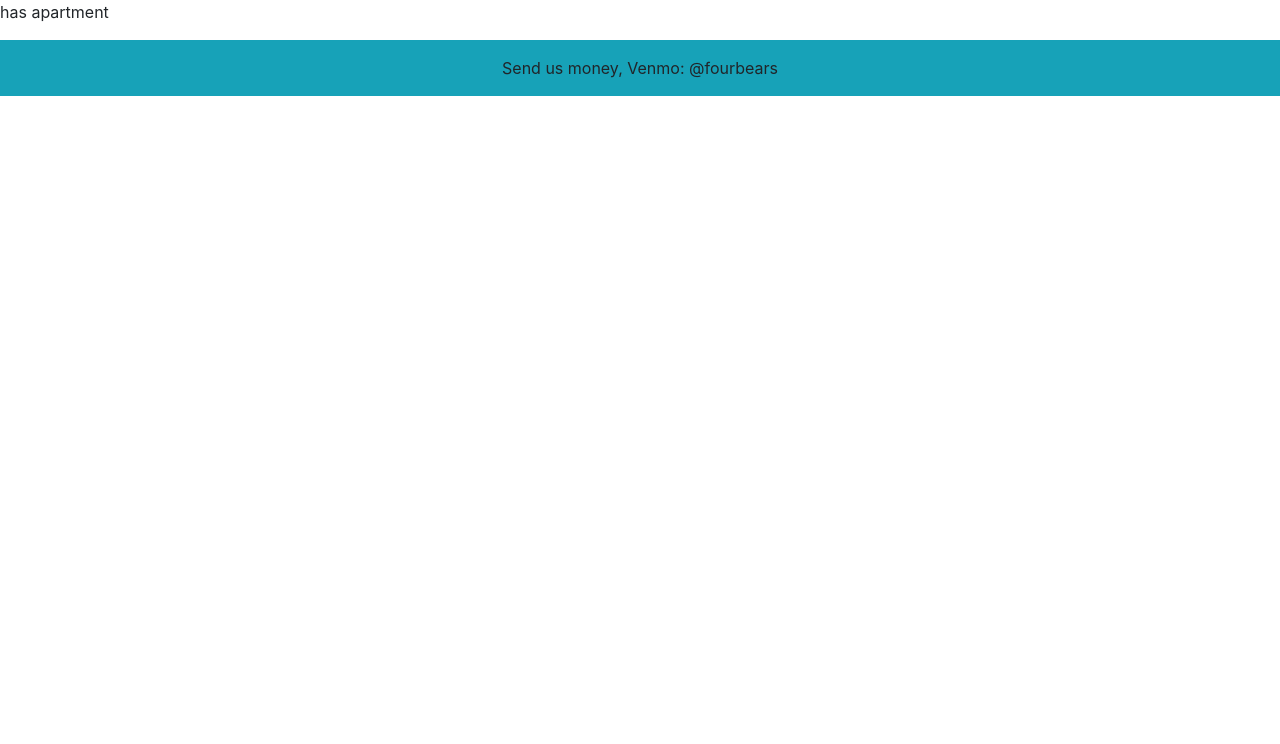
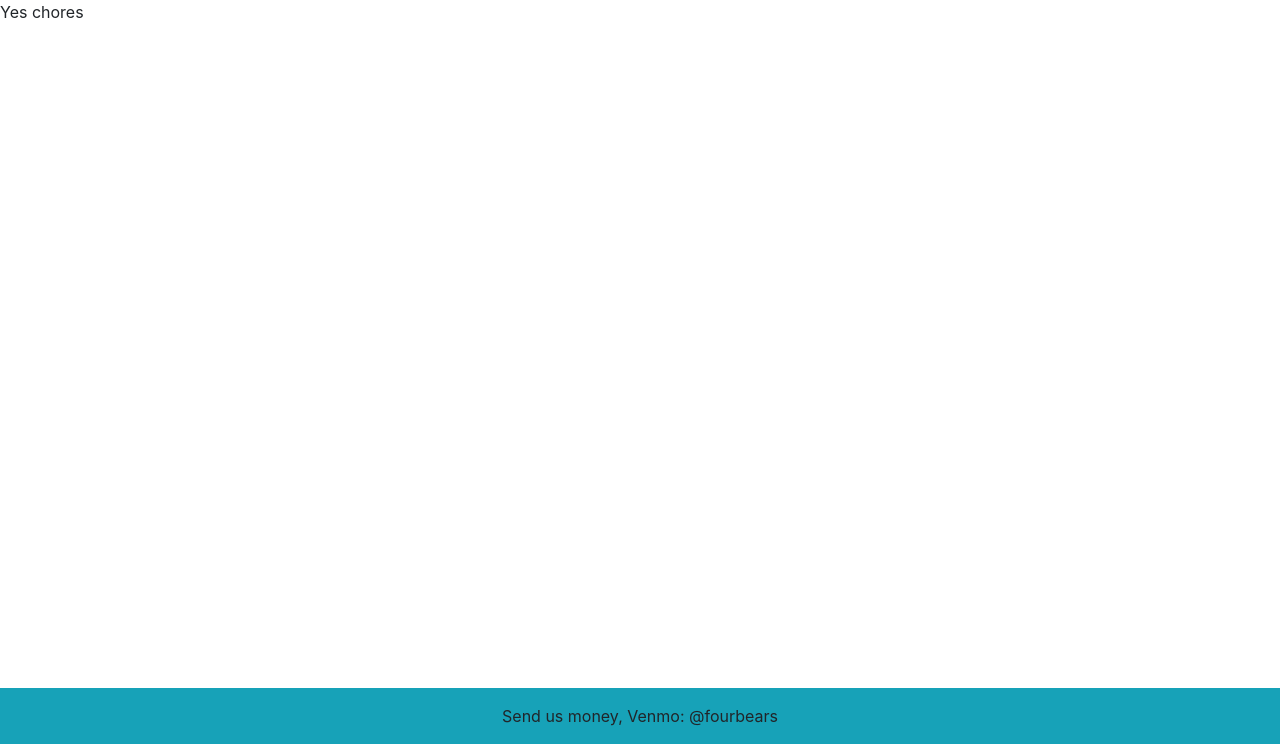
Before and after one commit to hcharlie1201/projectRoomate, a Django app: page /dashboard/ in a window 1280 px wide. Shown: the part 56-800 px from the top of the page. Run offline with Django 3.2, Linux system fonts and the light colour scheme; a user stored in the database is signed in; tables that the repository leaves empty hold one stand-in row (values such as "Sample post"); some libraries are stand-ins or nearby versions.

Commit message:
[chores] cleaned up

```diff
--- a/roomate_app/views.py
+++ b/roomate_app/views.py
@@ -12,7 +12,8 @@
 @login_required
 def dashboard(request):
     #check if the user has an apartment or not
-    return render(request, 'roomate_app/dashboard.html')
+    chores = Chore.objects.filter(apt_id=request.user.myuser.myApt)
+    return render(request, 'roomate_app/dashboard.html', {'chores': chores})
 
 #Create a new apartment.
 def new_apt(request):
--- a/templates/partials/_footer.html
+++ b/templates/partials/_footer.html
@@ -1,3 +1,3 @@
-<footer id="main-footer" class="py-3 bg-info text-blue text-center sticky-bot">
+<footer id="main-footer" class="py-3 bg-info text-blue text-center fixed-bottom">
   <span class="text-white"></span> Send us money, Venmo: @fourbears
 </footer>
--- a/templates/roomate_app/dashboard.html
+++ b/templates/roomate_app/dashboard.html
@@ -1,7 +1,11 @@
 {% extends "base.html" %}
 {% block content %}
 {% if user.myuser.myApt %}
-    <p> has apartment </p>
+    {% if chores %}
+        <p>Yes chores</p>
+    {% else %}
+        <p> No chores</p>
+    {% endif %}
 {% else %}
     <div class="container h-100">
         <div class="row h-100 justify-content-center align-items-center">
```
Also changed, not shown: roomate_app/migrations/0012_auto_20200821_0016.py (added), roomate_app/migrations/0013_auto_20200821_0022.py (added).
